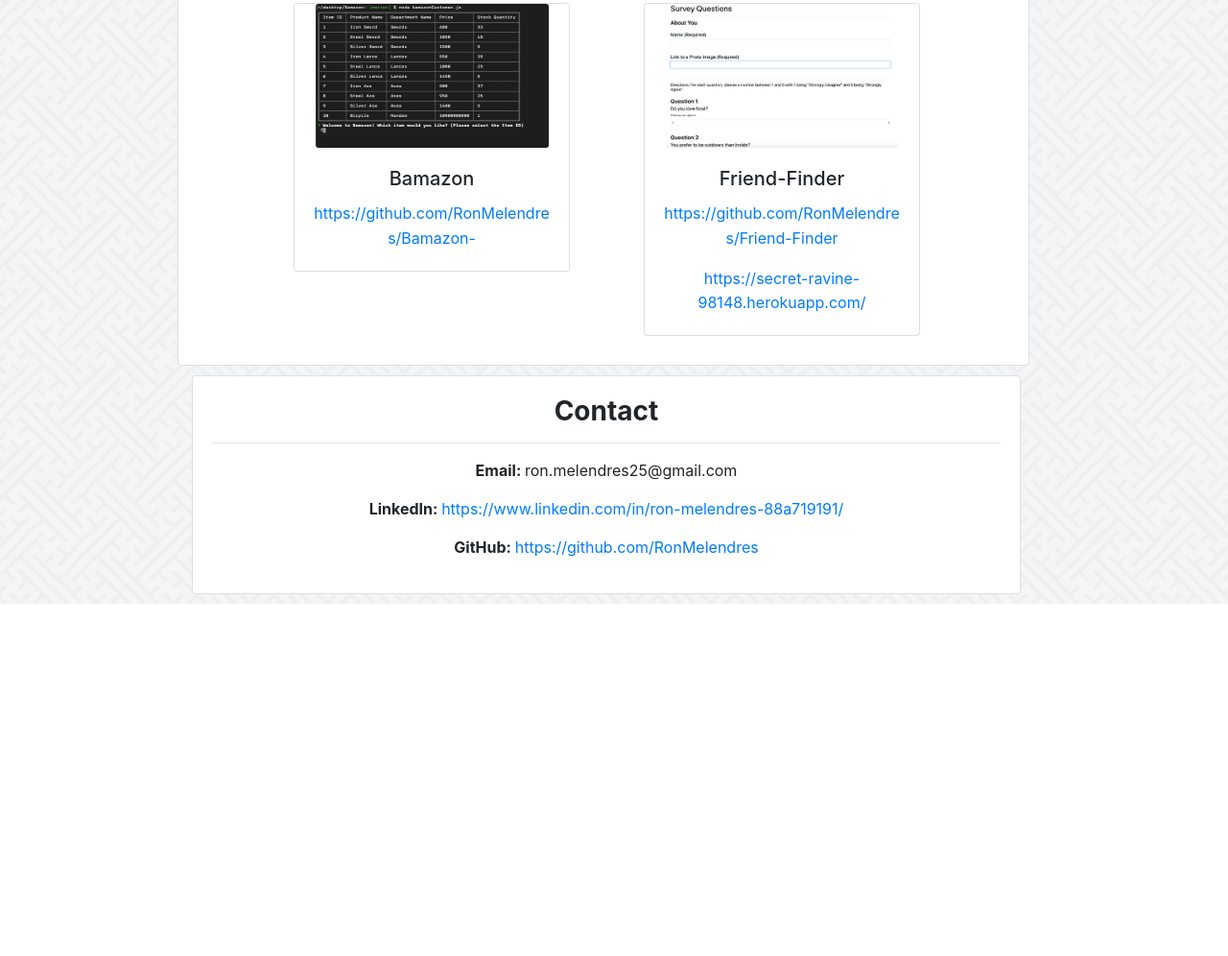
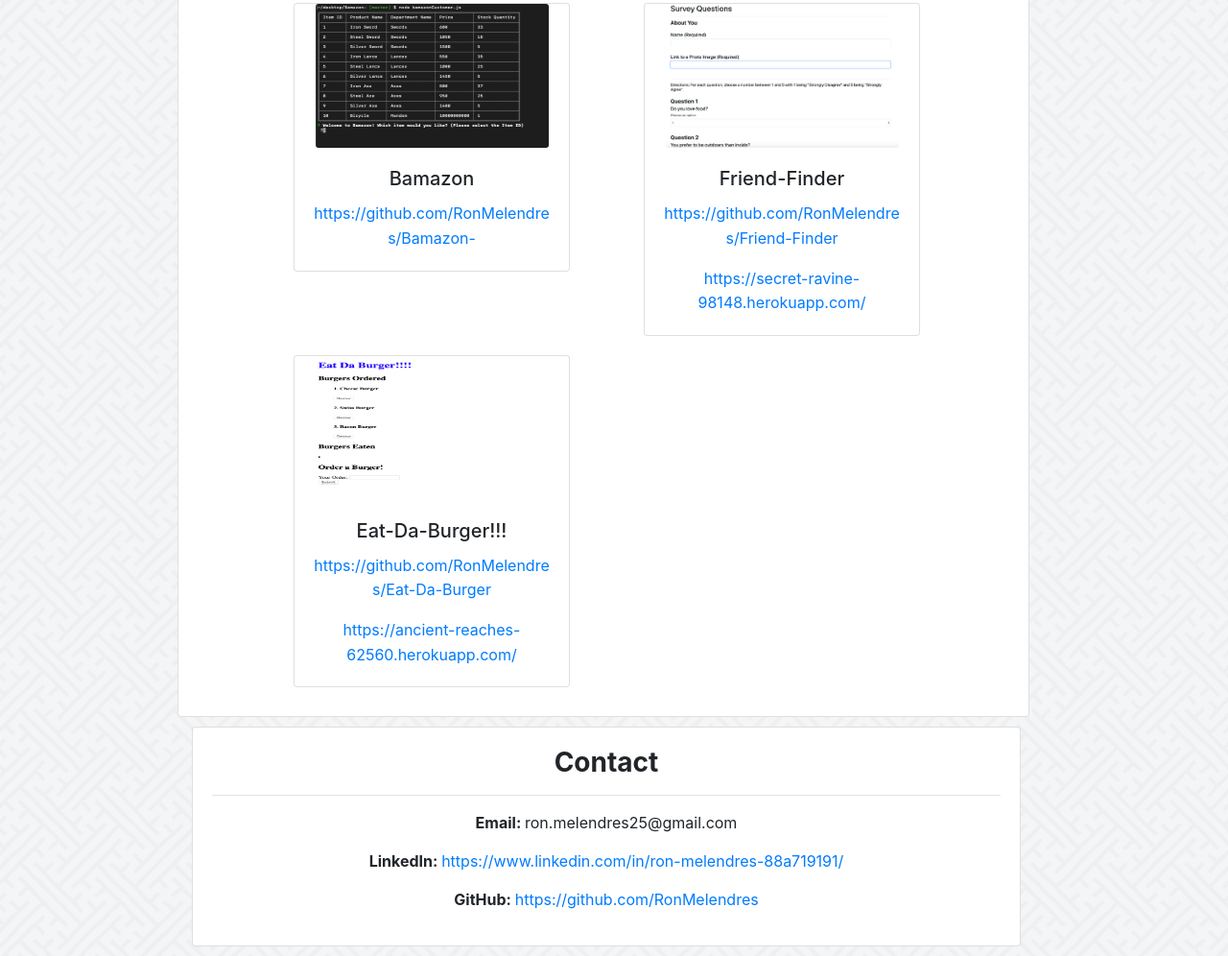
Before and after one commit to RonMelendres/My-Portfolio, a plain HTML site: page index.html in a window 1280 px wide. Shown: the part 1937-2933 px from the top of the page at 96% size. Before the commit the page ends 2566 px from the top, so only its background shows below. Drawn offline with nearby package versions, Linux system fonts and the light colour scheme.

Commit message:
added Eat-da-burger

```diff
--- a/index.html
+++ b/index.html
@@ -186,6 +186,30 @@
                     </div>
 
                 </div>
+                <div class="row">
+
+                    <div class="col-sm-5">
+
+                        <div class="card" style="width: 18rem;">
+                            <a href="https://ancient-reaches-62560.herokuapp.com/">
+                                <img src="assets/images/HWImage copy.png" class="card-img" alt="Card image"
+                                    style="width:243px" /></a>
+                            <div class="card-body">
+                                <h5 class="card-title">Eat-Da-Burger!!!</h5>
+
+                                <p class="card-text"><a
+                                        href="https://github.com/RonMelendres/Eat-Da-Burger">https://github.com/RonMelendres/Eat-Da-Burger</a>
+                                </p>
+                                <p class="card-text"><a
+                                    href="https://ancient-reaches-62560.herokuapp.com/">https://ancient-reaches-62560.herokuapp.com/</a>
+                            </p>
+
+                            </div>
+                        </div>
+
+                    </div>
+
+                </div>
             </div>
         </div>
 
```
Also changed, not shown: assets/images/HWImage copy.png (added).
